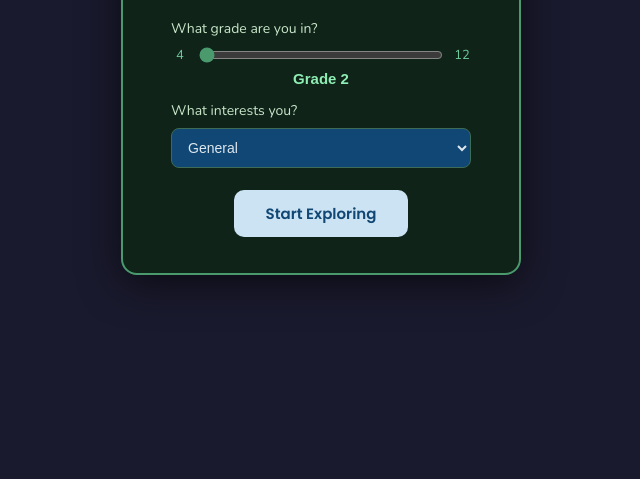
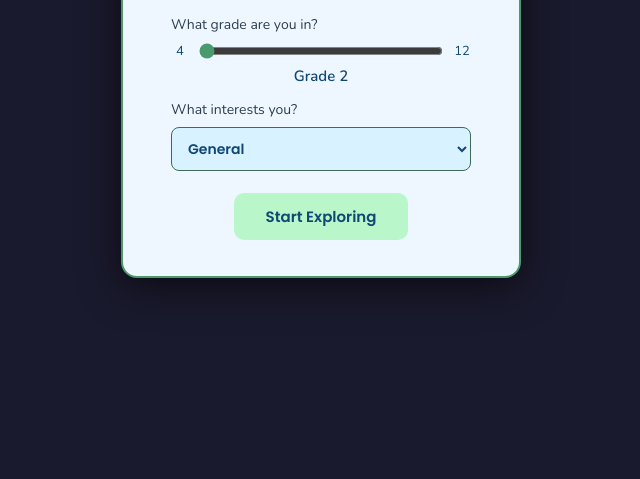
Before and after one commit to joseph-charbel/riverwise-ai, a website built with Vite: page client/index.html in a window 1280 px wide. Shown: the part 321-800 px from the top of the page, without its empty margins (319-959 px from the left). Built offline with nearby package versions, Linux system fonts and the light colour scheme.

Commit message:
Initial landing page UI, changing colours and fonts

```diff
--- a/client/index.html
+++ b/client/index.html
@@ -62,7 +62,7 @@
       flex-direction: column;
       align-items: center;
       gap: 14px;
-      background: #0f2318;
+      background: #EEF7FF;
       border: 2px solid #4a9a6e;
       border-radius: 16px;
       padding: 40px 48px 36px;
@@ -74,21 +74,21 @@
     .setup-title {
       font-family: Poppins, sans-serif;
       font-size: 28px;
-      color: #8eeeb4;
+      color: #7ED957;
       margin: 0;
     }
 
     .setup-subtitle {
       font-family: Nunito, sans-serif;
       font-size: 14px;
-      color: #6ec99a;
+      color: #114774;
       margin: -4px 0 8px;
     }
 
     .setup-label {
       font-family: Nunito, sans-serif;
       font-size: 14px;
-      color: #c8e6c9;
+      color: #2C3E50;
       align-self: flex-start;
       margin-bottom: -6px;
     }
@@ -103,7 +103,7 @@
     .slider-bound {
       font-family: Nunito, sans-serif;
       font-size: 13px;
-      color: #6ec99a;
+      color: #114774;
       min-width: 18px;
       text-align: center;
     }
@@ -115,10 +115,10 @@
     }
 
     .grade-value {
-      font-family: Arial, sans-serif;
+      font-family: Nunito, sans-serif;
       font-size: 15px;
       font-weight: bold;
-      color: #8eeeb4;
+      color: #114774;
       margin-top: -8px;
     }
 
@@ -127,10 +127,11 @@
       padding: 10px 12px;
       border: 1px solid #3d6b55;
       border-radius: 8px;
-      background: #114774;
-      color: #dee7ee;
-      font-family: Arial, sans-serif;
+      background: #D9F2FF;
+      color: #114774;
+      font-family: Poppins, sans-serif;
       font-size: 14px;
+      font-weight: bold;
       cursor: pointer;
       outline: none;
     }
@@ -144,7 +145,7 @@
       padding: 12px 32px;
       border: none;
       border-radius: 10px;
-      background: #cbe3f3;
+      background: #B9F6CA;
       color: #114774;
       font-family: Poppins, sans-serif;
       font-size: 15px;
```
